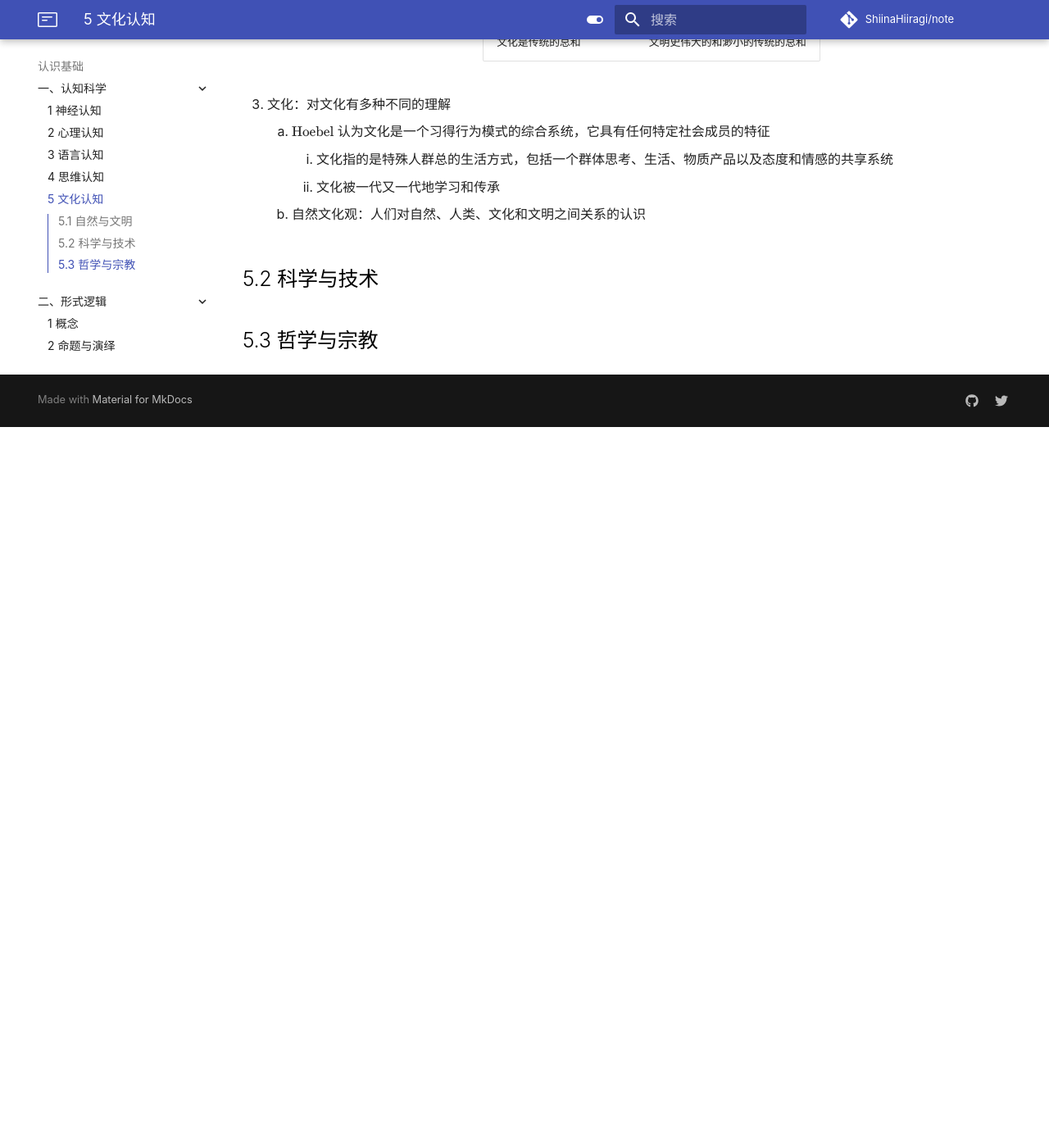
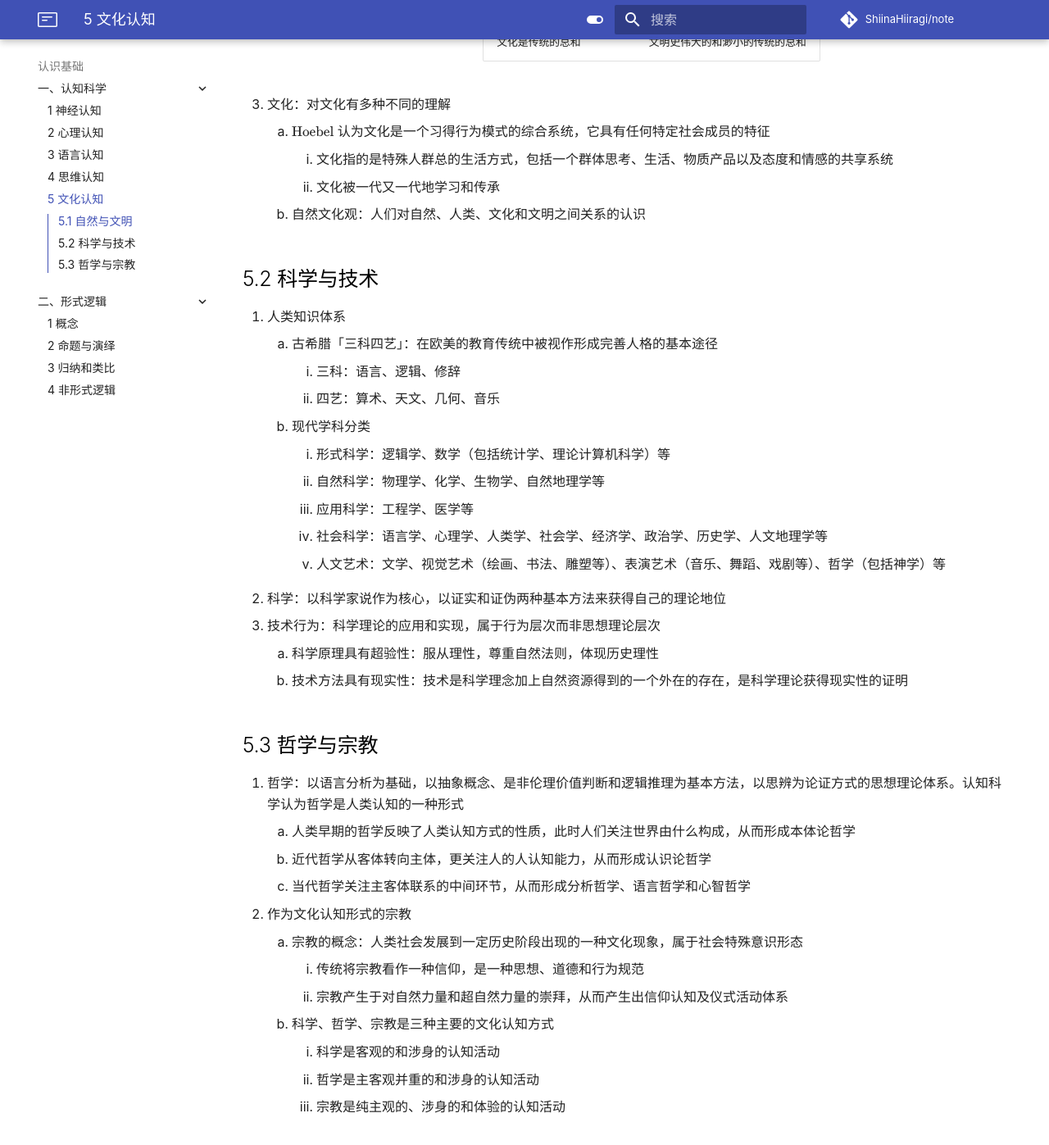
Before and after one commit to ShiinaHiiragi/note, an MkDocs documentation site: the page built from docs/cogn/cogn/civil.md, in a window 1280 px wide and 1400 px high, scrolled down 982 px. Shown: the top 1397 px of the window at 82% size. Built offline with MkDocs 1.6.1 and Material for MkDocs 9.7.7, drawn with Linux system fonts in a browser that asks for light colours; comment, search, counter and statistics services are not loaded; before the commit the page ends 1503 px from its top, so only the background shows below that.

Commit message:
finish cogn/cogn

```diff
--- a/docs/cogn/cogn/civil.md
+++ b/docs/cogn/cogn/civil.md
@@ -38,5 +38,31 @@
     2. 自然文化观：人们对自然、人类、文化和文明之间关系的认识
 
 ## 5.2 科学与技术
+1. 人类知识体系
+    1. 古希腊「三科四艺」：在欧美的教育传统中被视作形成完善人格的基本途径
+        1. 三科：语言、逻辑、修辞
+        2. 四艺：算术、天文、几何、音乐
+    2. 现代学科分类
+        1. 形式科学：逻辑学、数学（包括统计学、理论计算机科学）等
+        2. 自然科学：物理学、化学、生物学、自然地理学等
+        3. 应用科学：工程学、医学等
+        4. 社会科学：语言学、心理学、人类学、社会学、经济学、政治学、历史学、人文地理学等
+        5. 人文艺术：文学、视觉艺术（绘画、书法、雕塑等）、表演艺术（音乐、舞蹈、戏剧等）、哲学（包括神学）等
+2. 科学：以科学家说作为核心，以证实和证伪两种基本方法来获得自己的理论地位
+3. 技术行为：科学理论的应用和实现，属于行为层次而非思想理论层次
+    1. 科学原理具有超验性：服从理性，尊重自然法则，体现历史理性
+    2. 技术方法具有现实性：技术是科学理念加上自然资源得到的一个外在的存在，是科学理论获得现实性的证明
 
 ## 5.3 哲学与宗教
+1. 哲学：以语言分析为基础，以抽象概念、是非伦理价值判断和逻辑推理为基本方法，以思辨为论证方式的思想理论体系。认知科学认为哲学是人类认知的一种形式
+    1. 人类早期的哲学反映了人类认知方式的性质，此时人们关注世界由什么构成，从而形成本体论哲学
+    2. 近代哲学从客体转向主体，更关注人的人认知能力，从而形成认识论哲学
+    3. 当代哲学关注主客体联系的中间环节，从而形成分析哲学、语言哲学和心智哲学
+2. 作为文化认知形式的宗教
+    1. 宗教的概念：人类社会发展到一定历史阶段出现的一种文化现象，属于社会特殊意识形态
+        1. 传统将宗教看作一种信仰，是一种思想、道德和行为规范
+        2. 宗教产生于对自然力量和超自然力量的崇拜，从而产生出信仰认知及仪式活动体系
+    2. 科学、哲学、宗教是三种主要的文化认知方式
+        1. 科学是客观的和涉身的认知活动
+        2. 哲学是主客观并重的和涉身的认知活动
+        3. 宗教是纯主观的、涉身的和体验的认知活动
```
Also changed, not shown: docs/index.md (+3 -4 lines).
